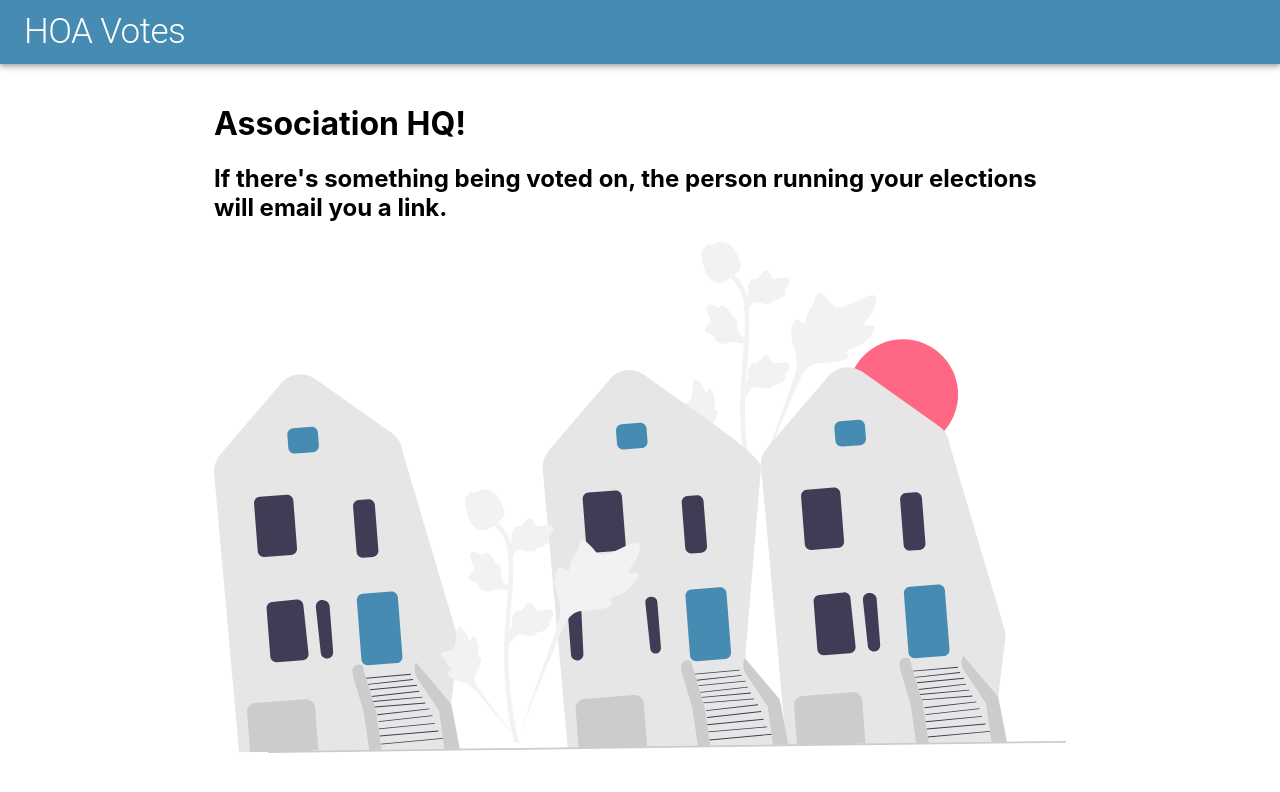
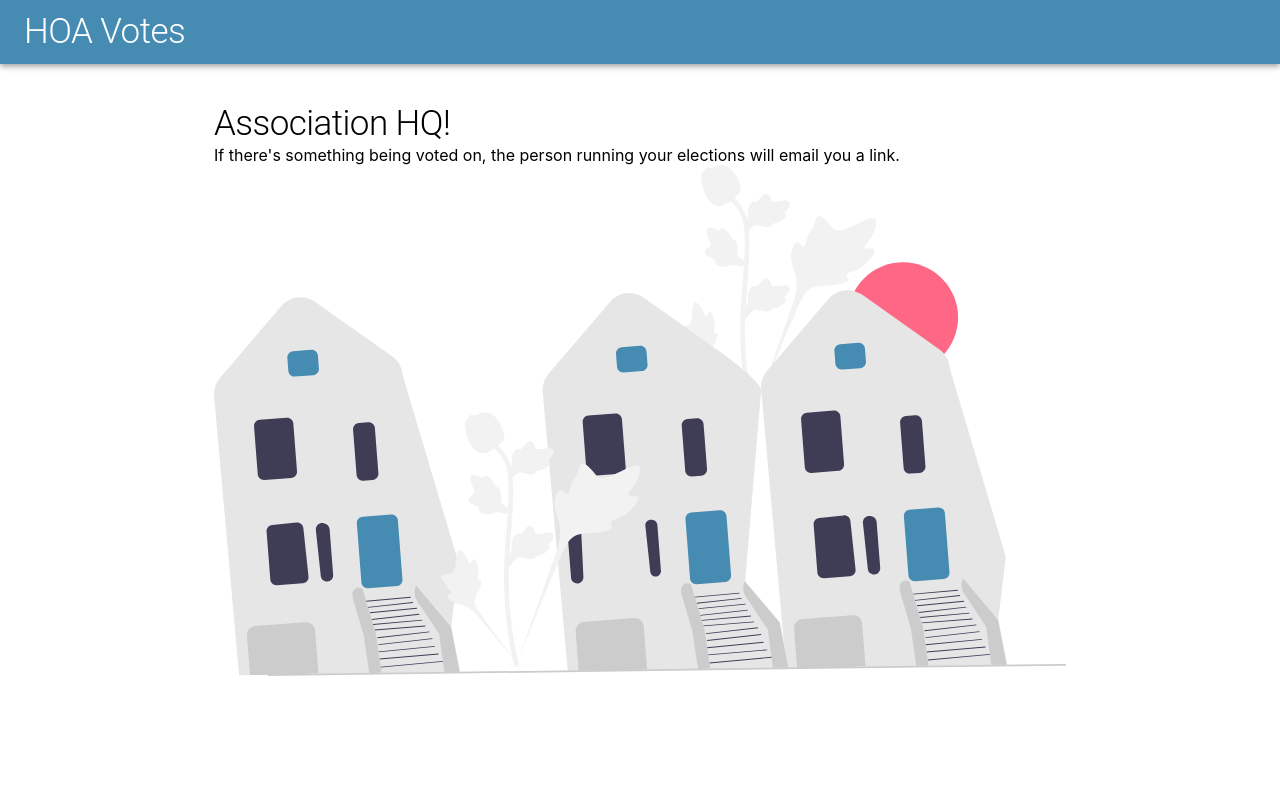
Before and after one commit to JamesMitofsky/Community-Votes, a React (Create React App) app: page / in a window 1280 px wide. Shown: the top 792 px of the page. Built offline with nearby package versions, Linux system fonts and the light colour scheme.

Commit message:
Tidy up conventional HTML elements by replacing them with the Typography component

```diff
--- a/src/views/LandingPage.jsx
+++ b/src/views/LandingPage.jsx
@@ -1,12 +1,13 @@
 import homeSVG from "../assets/home.svg";
+import { Typography } from "@mui/material";
 export default function LandingPage() {
   return (
     <>
-      <h1>Association HQ!</h1>
-      <h2>
+      <Typography variant="h1">Association HQ!</Typography>
+      <Typography variant="p">
         If there's something being voted on, the person running your elections
         will email you a link.
-      </h2>
+      </Typography>
       <img
         style={{ width: "inherit" }}
         src={homeSVG}
--- a/src/views/UnknownAddress.jsx
+++ b/src/views/UnknownAddress.jsx
@@ -1,13 +1,15 @@
 import { Link } from "react-router-dom";
 import signsSVG from "../assets/signs.svg";
+import { Typography } from "@mui/material";
 
 export default function UnkownAddress() {
   return (
     <>
-      <h1>
+      <Typography variant="h1">
         Whoops, sorry about that! Would you like to return{" "}
         <Link to="/">home</Link>?
-      </h1>
+      </Typography>
+
       <img style={{ width: "inherit" }} src={signsSVG} alt="" />
     </>
   );
--- a/src/views/UrlBuilder.jsx
+++ b/src/views/UrlBuilder.jsx
@@ -1,4 +1,4 @@
-import { TextField } from "@mui/material";
+import { TextField, Typography } from "@mui/material";
 import { useState } from "react";
 import { Link } from "react-router-dom";
 
@@ -10,7 +10,7 @@ export default function UrlBuilder() {
 
   return (
     <>
-      <h1>Create Voter Ballot Link</h1>
+      <Typography variant="h1">Create Voter Ballot Link</Typography>
       <TextField
         label="Votable ID"
         value={votableID}
@@ -23,7 +23,7 @@ export default function UrlBuilder() {
       />
       {votableID && voterID && (
         <>
-          <h2>Constructed Link</h2>
+          <Typography variant="h2">Constructed Link</Typography>
           <Link target="_blank" to={constructedURL}>
             {process.env.REACT_APP_SERVER_ADDRESS + constructedURL}
           </Link>
--- a/src/views/VoterView.jsx
+++ b/src/views/VoterView.jsx
@@ -1,6 +1,7 @@
 import NameList from "../components/NameList.jsx";
 import { useEffect, useState } from "react";
 import axios from "axios";
+import { Typography } from "@mui/material";
 
 function voterObject(voterID, votableObject) {
   const allVoters = votableObject.voters;
@@ -52,12 +53,12 @@ export default function VoterView() {
   } else {
     return (
       <>
-        <h1>Hi, voter!</h1>
-        <p>
+        <Typography variant="h1">Hi, voter!</Typography>
+        <Typography variant="p">
           We can't see who see who you are yet, but if the person running your
           elections has told you something is being voted on, you might want to
           check your email.
-        </p>
+        </Typography>
       </>
     );
   }
```
